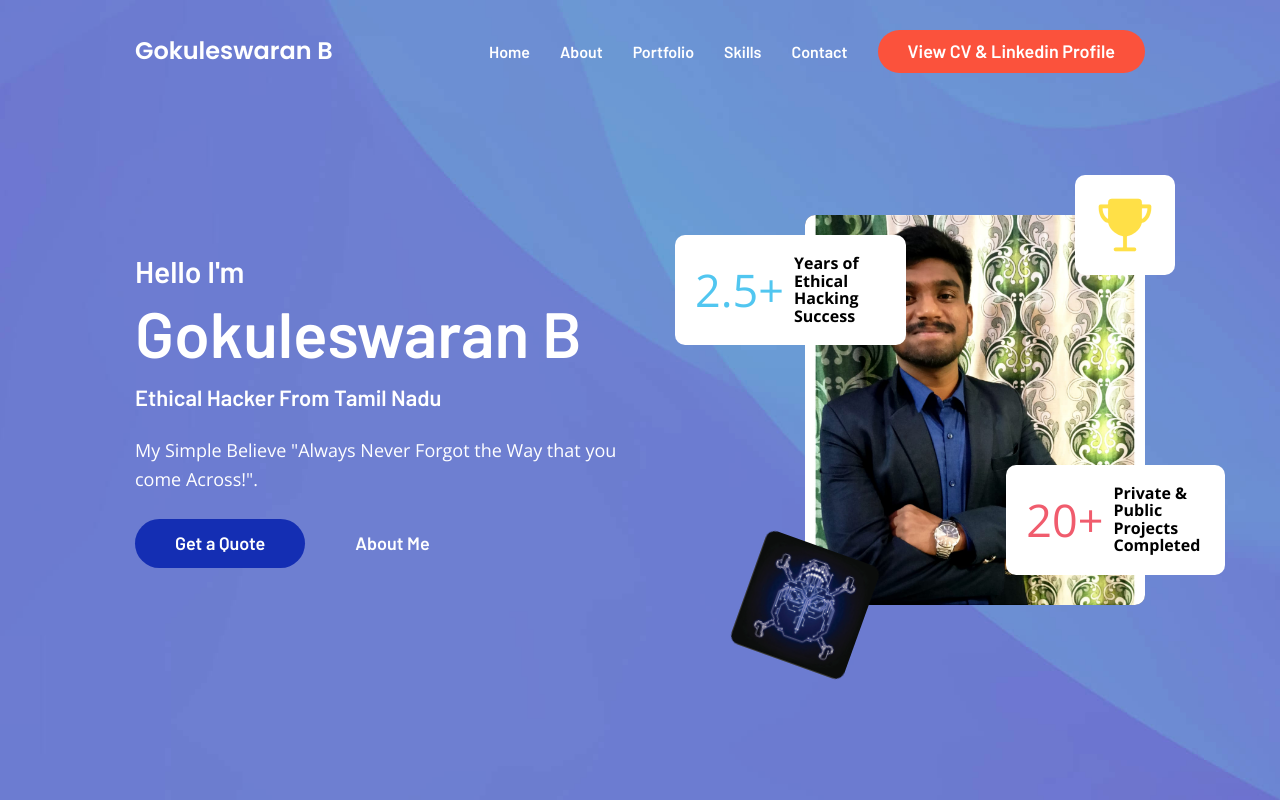
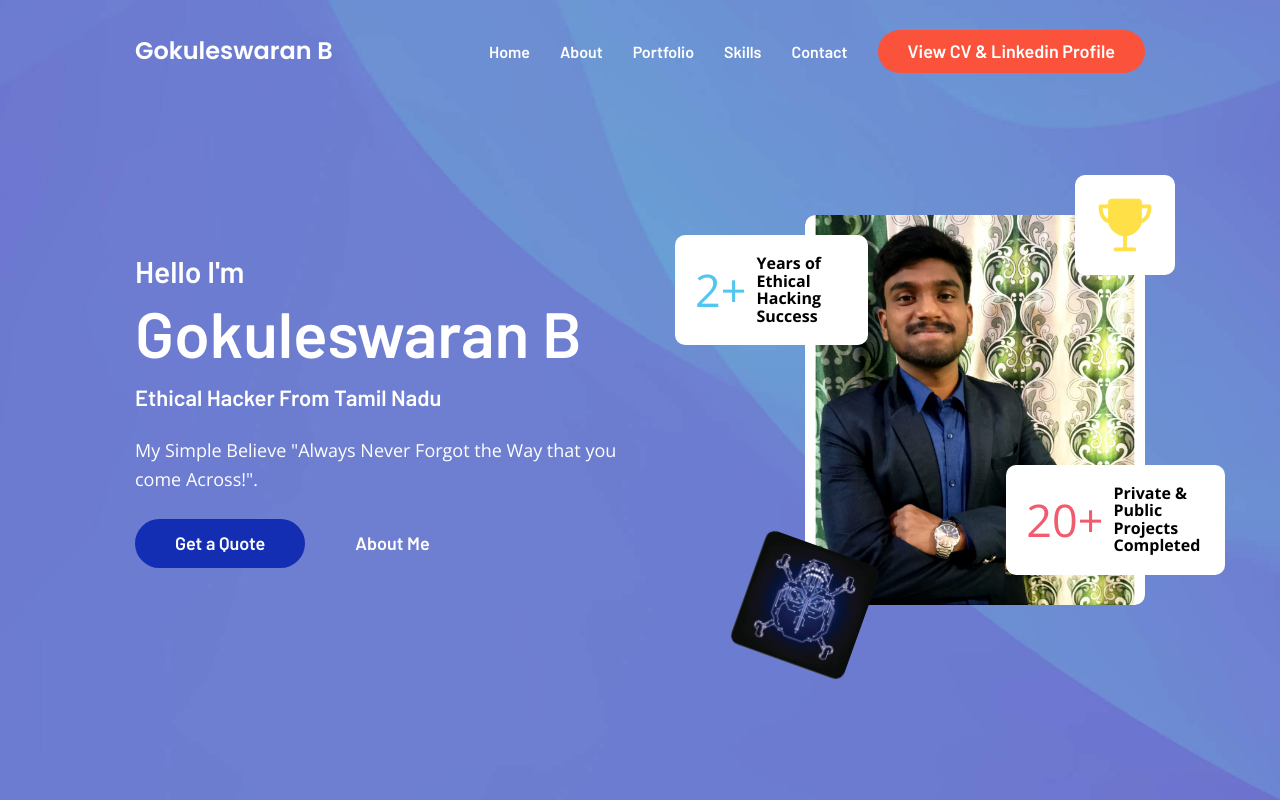
Before and after one commit to hackerdom-pot/gokuleswaranb.github.io, a plain HTML site: page index.html in a window 1280 px wide. Shown: the top 800 px of the page. Drawn offline with nearby package versions, Linux system fonts and the light colour scheme.

Commit message:
Update index.html

```diff
--- a/index.html
+++ b/index.html
@@ -98,7 +98,7 @@
               class="img-cover">
 
             <div class="elem elem-1">
-              <p class="elem-title">2.5+</p>
+              <p class="elem-title">2+</p>
 
               <p class="elem-text">Years of Ethical Hacking Success</p>
             </div>
```
